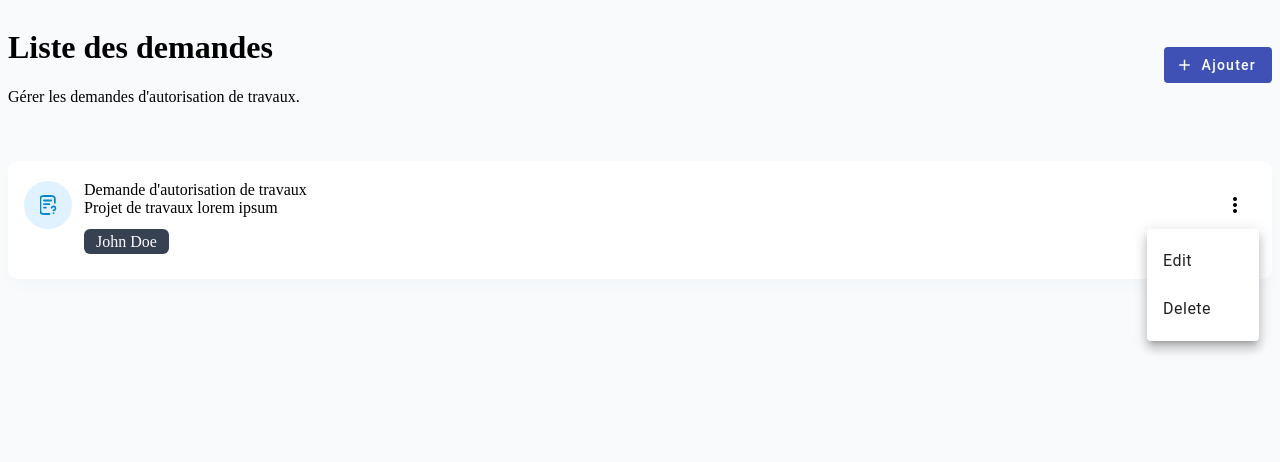
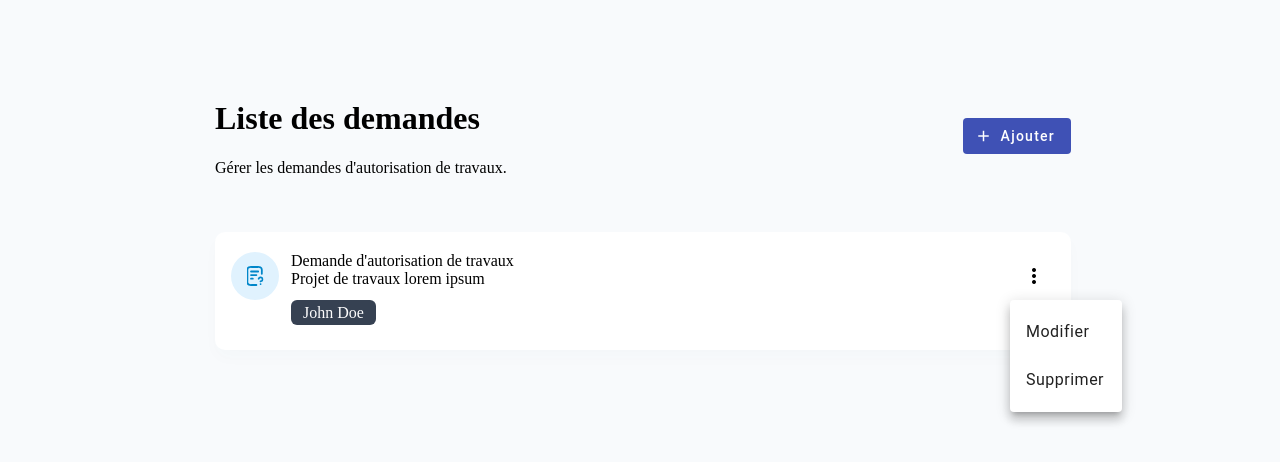
Before and after one commit to sl-adilelhaddioui/test-crud-ng, an Angular app: page / in a window 1280 px wide. Both pictures are taken after a click on the button "more_vert". Shown: the top 462 px of the page. Built offline with nearby package versions, Linux system fonts and the light colour scheme.

Commit message:
sass for body and dialog form

```diff
--- a/src/app/dialog-form/dialog-form.component.html
+++ b/src/app/dialog-form/dialog-form.component.html
@@ -2,12 +2,12 @@
 <form [formGroup]="form" (ngSubmit)="onSubmit()">
   <mat-dialog-content>
     <mat-form-field>
-          <mat-label>Name</mat-label>
+      <mat-label>Projet de travaux</mat-label>
       <input matInput formControlName="name" required />
     </mat-form-field>
 
     <mat-form-field>
-          <mat-label>User</mat-label>
+      <mat-label>Utilisateur</mat-label>
       <input matInput formControlName="user" required />
     </mat-form-field>
 
@@ -18,6 +18,8 @@
   </mat-dialog-content>
   <mat-dialog-actions>
     <button mat-flat-button color="secondary" mat-dialog-close>Annuler</button>
-        <button mat-flat-button color="primary" mat-dialog-close type="submit" [disabled]="form.invalid">{{data ? 'Modifier' : 'Créer'}}</button>
+    <button mat-flat-button color="primary" mat-dialog-close type="submit" [disabled]="form.invalid">
+      {{data ? 'Modifier' : 'Créer'}}
+    </button>
   </mat-dialog-actions>
 </form>
--- a/src/app/dialog-form/dialog-form.component.scss
+++ b/src/app/dialog-form/dialog-form.component.scss
@@ -2,3 +2,8 @@ mat-dialog-content {
     display: flex;
     flex-direction: column;
 }
+
+mat-dialog-actions {
+    justify-content: space-between;
+    padding: 8px 24px;
+}
--- a/src/app/request-card/request-card.component.html
+++ b/src/app/request-card/request-card.component.html
@@ -16,8 +16,8 @@
             <mat-icon>more_vert</mat-icon>
         </button>
         <mat-menu #menu1="matMenu">
-            <button mat-menu-item (click)="requestEdit.emit(request)">Edit</button>
-            <button mat-menu-item (click)="requestDelete.emit(request)">Delete</button>
+            <button mat-menu-item (click)="requestEdit.emit(request)">Modifier</button>
+            <button mat-menu-item (click)="requestDelete.emit(request)">Supprimer</button>
         </mat-menu>
     </div>
 </div>
--- a/src/styles.scss
+++ b/src/styles.scss
@@ -1,4 +1,5 @@
 /* You can add global styles to this file, and also import other style files */
 body {
     background-color: #F8FAFC;
+    margin: 79px 209px 8px 215px;
 }
```
Lines whose indentation alone changed are shown as unchanged.
